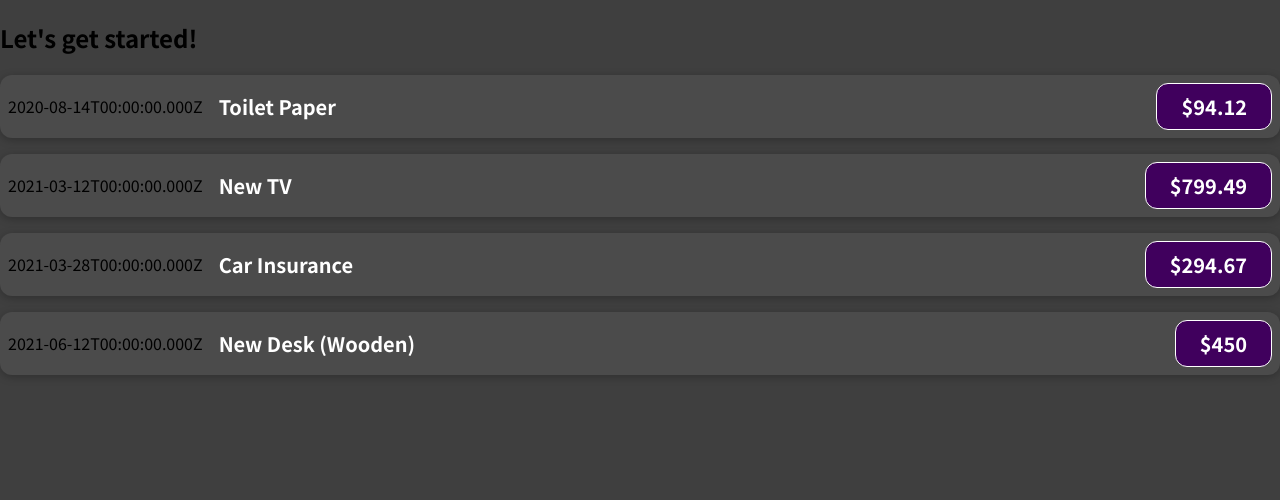
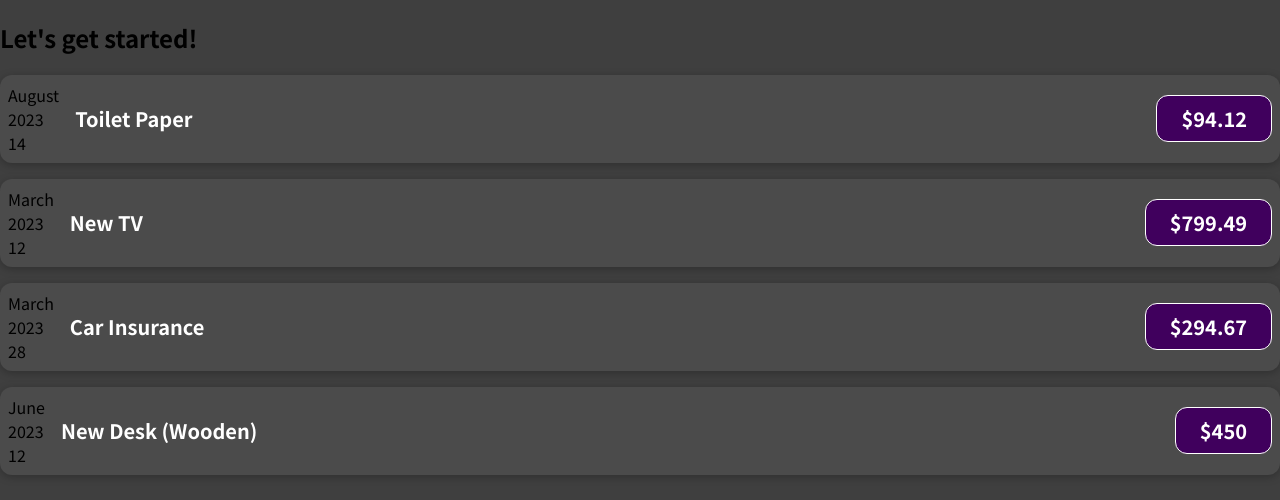
Before and after one commit to r4vaa/Web-dev-course, a JavaScript app in the folder React.js/01-starting-setup/: page / in a window 1280 px wide. Shown: the top 500 px of the page. Built offline with nearby package versions, Linux system fonts and the light colour scheme.

Commit message:
using props

```diff
--- a/React.js/01-starting-setup/src/App.js
+++ b/React.js/01-starting-setup/src/App.js
@@ -3,16 +3,16 @@ import ExpenseItem from "./components/ExpenseItem";
 function App() {
 const expenses = [
      {
-        id: 'e1', title: 'Toilet Paper',amount: 94.12, date: new Date(2020, 7, 14)
+        id: 'e1', title: 'Toilet Paper',amount: 94.12, date: new Date(2023, 7, 14)
       },
       {
-        id: 'e2', title: 'New TV', amount: 799.49, date: new Date(2021, 2, 12)
+        id: 'e2', title: 'New TV', amount: 799.49, date: new Date(2023, 2, 12)
       },
       {
-        id: 'e3', title: 'Car Insurance',amount: 294.67, date: new Date(2021, 2, 28)
+        id: 'e3', title: 'Car Insurance',amount: 294.67, date: new Date(2023, 2, 28)
       },
       {
-        id: 'e4', title: 'New Desk (Wooden)',amount: 450, date: new Date(2021, 5, 12)
+        id: 'e4', title: 'New Desk (Wooden)',amount: 450, date: new Date(2023, 5, 12)
       },
 ]
 
--- a/React.js/01-starting-setup/src/components/ExpenseItem.js
+++ b/React.js/01-starting-setup/src/components/ExpenseItem.js
@@ -1,10 +1,17 @@
 import './ExpenseItem.css' ;
 
 function ExpenseItem (props) {
+    const month = props.date.toLocaleString('en-US',{ month: 'long' });
+    const day = props.date.toLocaleString('en-US',{day: '2-digit'});
+    const year = props.date.getFullYear();
 
     return(
         <div className='expense-item'>
-            <div>{props.date.toISOString()}</div>
+            <div>
+                <div>{month}</div>
+                <div>{year}</div>
+                <div>{day}</div>
+            </div>
                 <div className='expense-item__description'>
                     <h2> {props.title} </h2>
                     <div className='expense-item__price'>${props.amount}</div>
```
